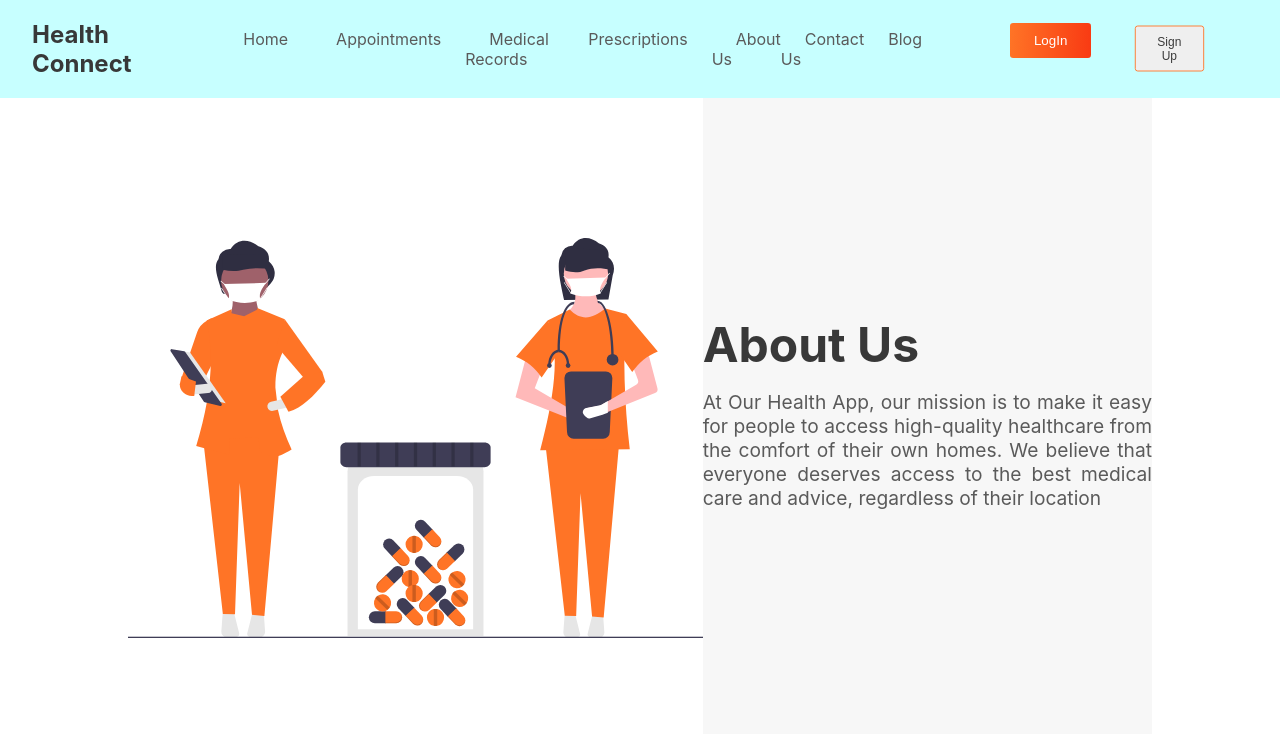
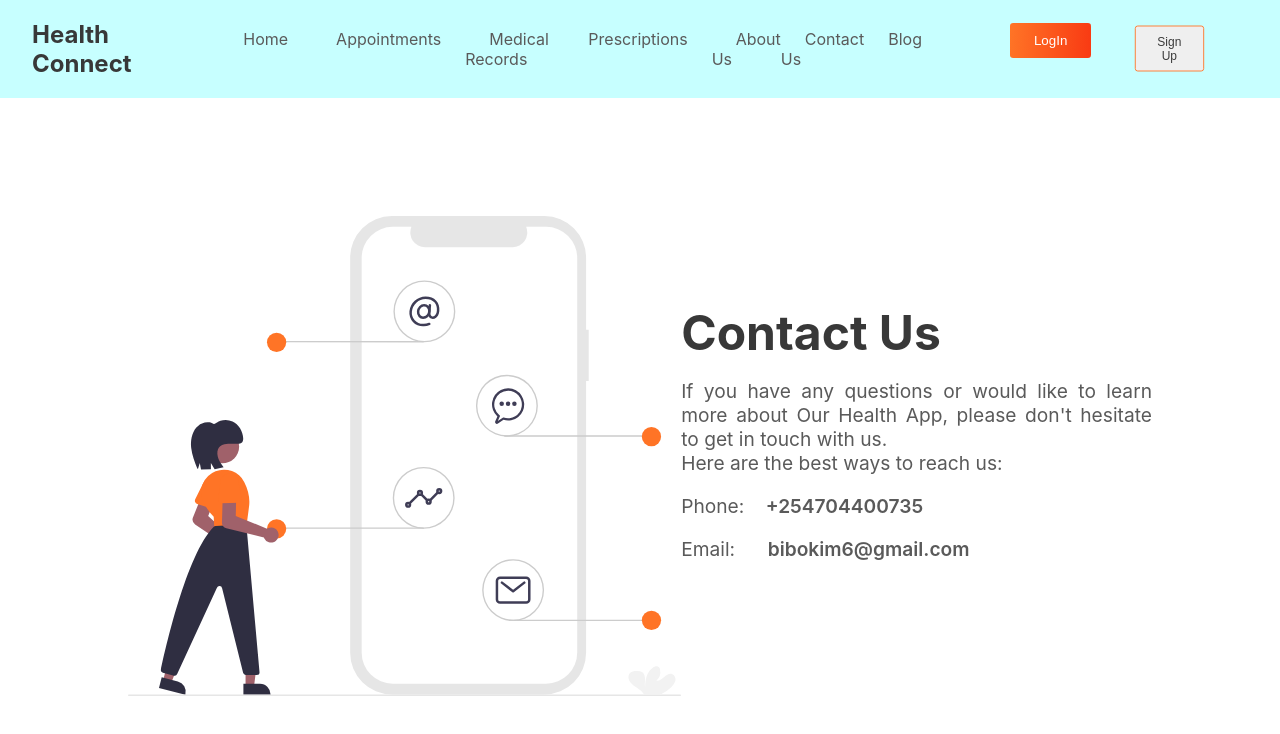
Before and after one commit to BiboBoom10/health-connect, a React (Create React App) app: page / in a window 1280 px wide. Shown: the top 734 px of the page. Built offline with nearby package versions, Linux system fonts and the light colour scheme.

Commit message:
Added Contact Us Page

```diff
--- a/src/App.js
+++ b/src/App.js
@@ -1,6 +1,7 @@
 import './App.css';
 import NavBar from './components/Nav/NavBar';
 import AboutUs from './pages/about/AboutUs';
+import Contacts from './pages/contacts/Contacts';
 
 import GetStarted from './pages/getstarted/GetStarted';
 import Home from './pages/home/Home';
@@ -16,7 +17,8 @@ function App() {
       {/* <LogIn /> */}
       {/* <NavBar /> */}
       {/* <Home /> */}
-      <AboutUs />
+      {/* <AboutUs /> */}
+      <Contacts />
     </div>
   );
 }
--- /dev/null
+++ b/src/pages/contacts/Contacts.jsx
@@ -0,0 +1,41 @@
+import React from 'react';
+import classes from './Contacts.module.css';
+import Contact from '../../Images/Contacts.svg';
+import NavBar from '../../components/Nav/NavBar';
+
+function Contacts() {
+  return (
+
+    <div>
+
+        <NavBar />
+
+        <div className={classes['content-align']}>
+
+            <div className={classes.content}>
+                <div className={classes['image-align']}>
+                    <img src={Contact} alt='contacts' />
+                </div>
+
+                <div>
+
+                    <h1 className={classes.heading}>Contact Us</h1>
+
+                    <div className={classes['my-text']}>
+                        <p>If you have any questions or would like to learn more about Our Health App,
+                            please don't hesitate to get in touch with us. <br /> Here are the best ways to reach us:
+                        </p>
+
+                        <p>Phone: <span className={classes['text-2']}>+254704400735</span></p>
+                        <p>Email: <span className={classes['text-3']}>bibokim6@gmail.com</span></p>
+                    </div>
+
+                </div>
+            </div>
+
+        </div>
+    </div>
+  )
+}
+
+export default Contacts;
--- /dev/null
+++ b/src/pages/contacts/Contacts.module.css
@@ -0,0 +1,43 @@
+.content-align {
+    height: 90vh;
+    /* border: 0.1rem solid gray; */
+    display: flex;
+    justify-content: center;
+}
+
+.content {
+    display: flex;
+    align-items: center;
+    width: 80%;
+}
+
+.image-align {
+    /* border: 0.1rem solid gray; */
+}
+
+.image-align img {
+    height: 30rem;
+}
+
+.heading {
+    color: #383838;
+    font-size: 3rem;
+    margin-top: -2rem;
+}
+
+.my-text {
+    color: #5a5a5a;
+    text-align: justify;
+    font-size: 1.2em;
+    margin-top: -1rem;
+}
+
+.text-2 {
+    font-weight: 600;
+    margin-left: 1rem;
+}
+
+.text-3 {
+    font-weight: 600;
+    margin-left: 1.7rem
+}
```
Also changed, not shown: src/Images/Contacts.svg (added).
